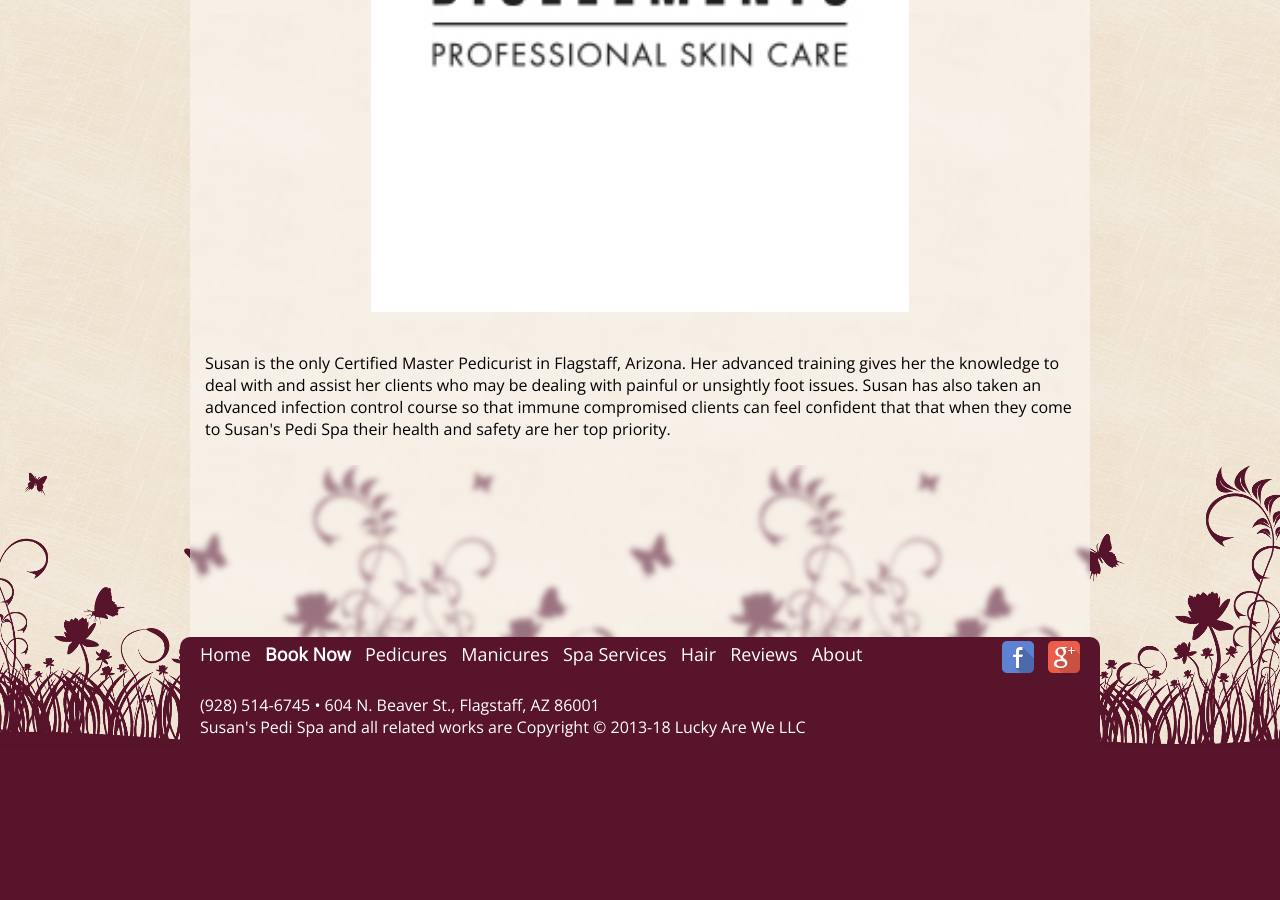
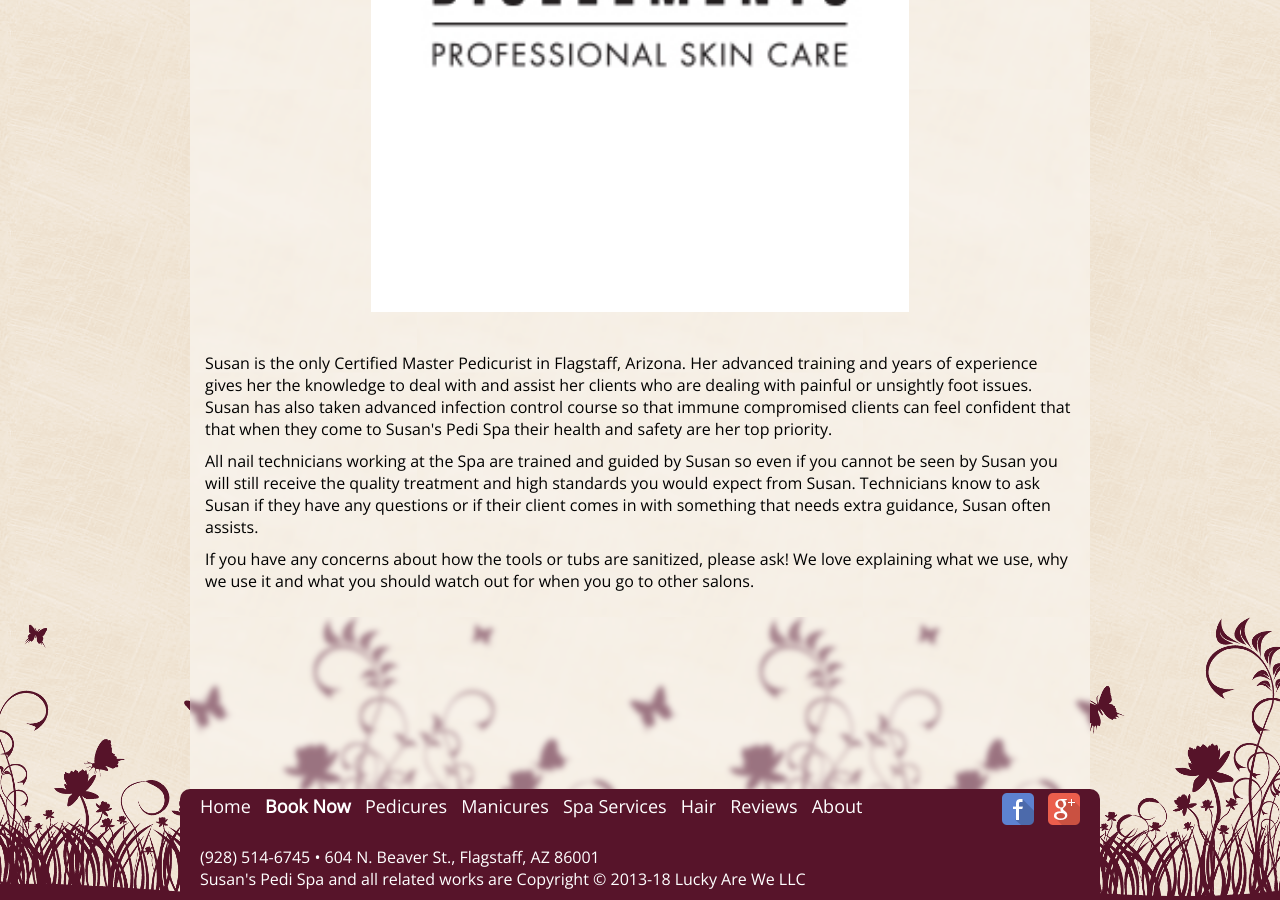
Before and after one commit to susanspedispa/susanspedispa.github.io, a Jekyll site: the page built from index.html, in a window 1280 px wide and 900 px high, scrolled down 721 px. Built offline with Jekyll 4.4.1, drawn with Linux system fonts in a browser that asks for light colours; before the commit the page ends 1469 px from its top, so only the background shows below that.

Commit message:
Update home.html

```diff
--- a/_includes/home.html
+++ b/_includes/home.html
@@ -1 +1,4 @@
-<p>Susan is the only Certified Master Pedicurist in Flagstaff, Arizona. Her advanced training gives her the knowledge to deal with and assist her clients who may be dealing with painful or unsightly foot issues. Susan has also taken an advanced infection control course so that immune compromised clients can feel confident that that when they come to Susan's Pedi Spa their health and safety are her top priority. </p>
+<p>Susan is the only Certified Master Pedicurist in Flagstaff, Arizona. Her advanced training and years of experience gives her the knowledge to deal with and assist her clients who are dealing with painful or unsightly foot issues. Susan has also taken advanced infection control course so that immune compromised clients can feel confident that that when they come to Susan's Pedi Spa their health and safety are her top priority. </p>
+<p>All nail technicians working at the Spa are trained and guided by Susan so even if you cannot be seen by Susan you will still receive the quality treatment and high standards you would expect from Susan. Technicians know to ask Susan if they have any questions or if their client comes in with something that needs extra guidance, Susan often assists.<p>
+<p>If you have any concerns about how the tools or tubs are sanitized, please ask! We love explaining what we use, why we use it and what you should watch out for when you go to other salons.
+ </p>
```
